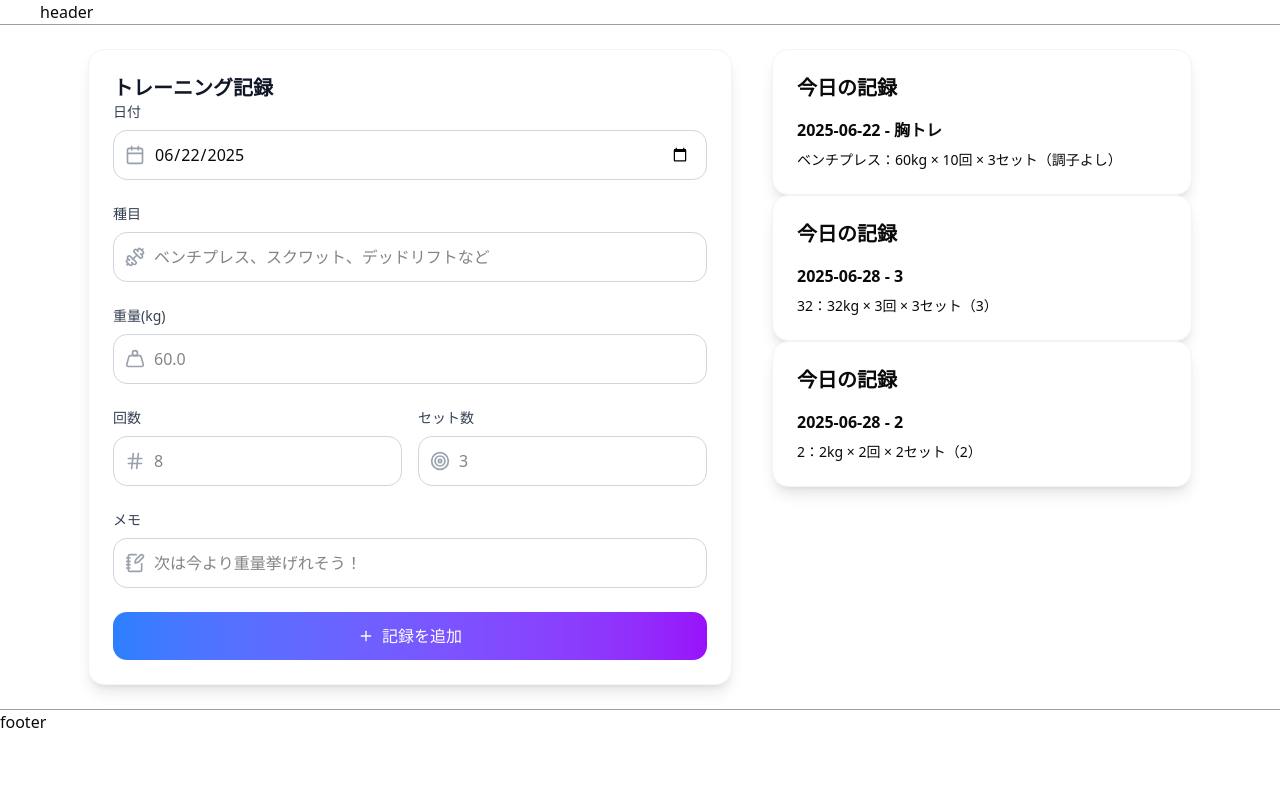
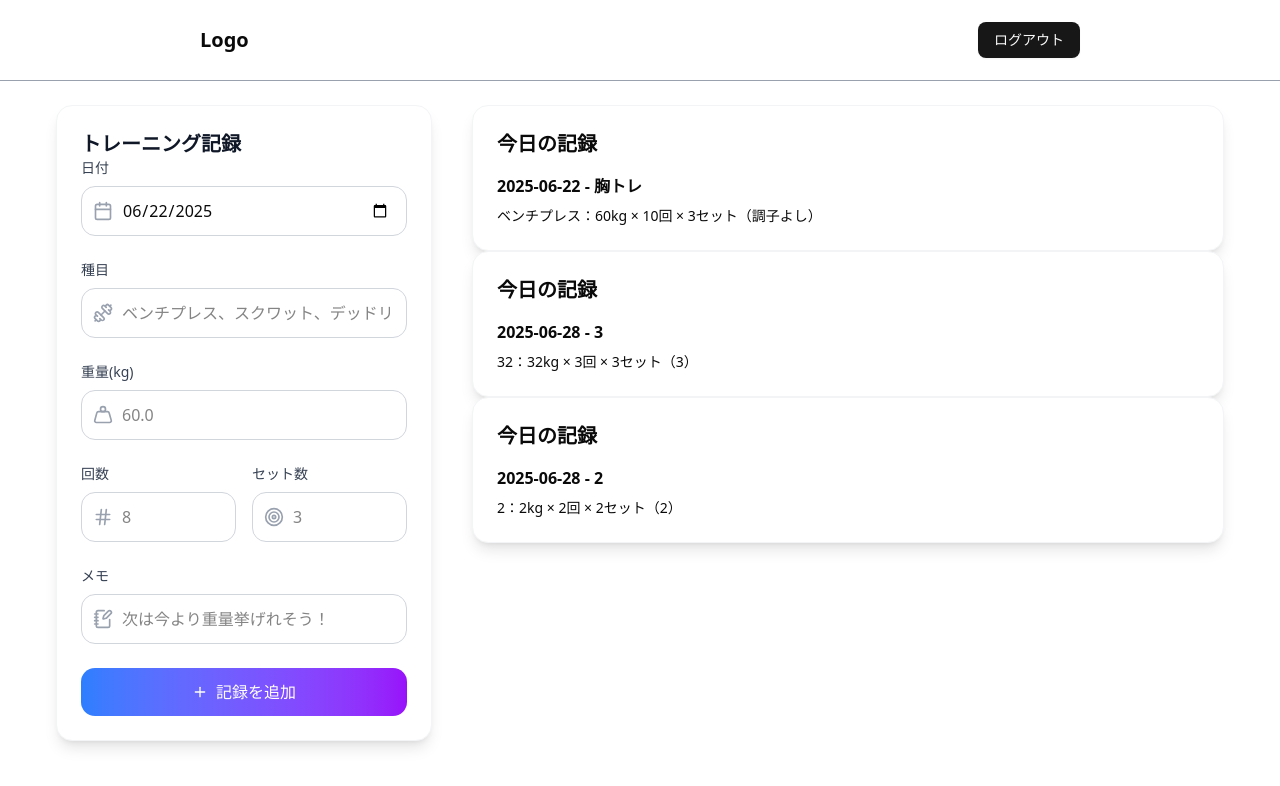
Before and after one commit to wataru-corder/work-app, a Next.js app: page /dashboard in a window 1280 px wide. Shown: the top 786 px of the page. Built offline with nearby package versions, Linux system fonts and the light colour scheme; data requests are answered from the project's data file.

Commit message:
ダッシュボードページのレイアウトを調整し、ヘッダーコンポーネントを追加。新しいボタンコンポーネントを作成し、依存関係に@radix-ui/react-slotを追加。

```diff
--- /dev/null
+++ b/app/Header.tsx
@@ -0,0 +1,19 @@
+import React from 'react'
+import { Button } from './components/ui/button'
+
+const Header = () => {
+  return (
+    <div>
+      <header className="border-b border-gray-400">
+        <div className="w-[75%] mx-auto flex justify-between items-center  px-10 h-20">
+          <h1 className="font-bold text-xl">Logo</h1>
+          <div>
+            <Button>ログアウト</Button>
+          </div>
+        </div>
+      </header>
+    </div>
+  )
+}
+
+export default Header
--- /dev/null
+++ b/app/components/ui/button.tsx
@@ -0,0 +1,59 @@
+import * as React from 'react'
+import { Slot } from '@radix-ui/react-slot'
+import { cva, type VariantProps } from 'class-variance-authority'
+
+import { cn } from '@/lib/utils'
+
+const buttonVariants = cva(
+  "inline-flex items-center justify-center gap-2 whitespace-nowrap rounded-md text-sm font-medium transition-all disabled:pointer-events-none disabled:opacity-50 [&_svg]:pointer-events-none [&_svg:not([class*='size-'])]:size-4 shrink-0 [&_svg]:shrink-0 outline-none focus-visible:border-ring focus-visible:ring-ring/50 focus-visible:ring-[3px] aria-invalid:ring-destructive/20 dark:aria-invalid:ring-destructive/40 aria-invalid:border-destructive",
+  {
+    variants: {
+      variant: {
+        default:
+          'bg-primary text-primary-foreground shadow-xs hover:bg-primary/90',
+        destructive:
+          'bg-destructive text-white shadow-xs hover:bg-destructive/90 focus-visible:ring-destructive/20 dark:focus-visible:ring-destructive/40 dark:bg-destructive/60',
+        outline:
+          'border bg-background shadow-xs hover:bg-accent hover:text-accent-foreground dark:bg-input/30 dark:border-input dark:hover:bg-input/50',
+        secondary:
+          'bg-secondary text-secondary-foreground shadow-xs hover:bg-secondary/80',
+        ghost:
+          'hover:bg-accent hover:text-accent-foreground dark:hover:bg-accent/50',
+        link: 'text-primary underline-offset-4 hover:underline',
+      },
+      size: {
+        default: 'h-9 px-4 py-2 has-[>svg]:px-3',
+        sm: 'h-8 rounded-md gap-1.5 px-3 has-[>svg]:px-2.5',
+        lg: 'h-10 rounded-md px-6 has-[>svg]:px-4',
+        icon: 'size-9',
+      },
+    },
+    defaultVariants: {
+      variant: 'default',
+      size: 'default',
+    },
+  }
+)
+
+function Button({
+  className,
+  variant,
+  size,
+  asChild = false,
+  ...props
+}: React.ComponentProps<'button'> &
+  VariantProps<typeof buttonVariants> & {
+    asChild?: boolean
+  }) {
+  const Comp = asChild ? Slot : 'button'
+
+  return (
+    <Comp
+      data-slot="button"
+      className={cn(buttonVariants({ variant, size, className }))}
+      {...props}
+    />
+  )
+}
+
+export { Button, buttonVariants }
--- a/app/dashboard/page.tsx
+++ b/app/dashboard/page.tsx
@@ -6,12 +6,14 @@
   const workouts = await getWorkouts()
 
   return (
-    <main className="p-6 w-[90%] max-w-[1200px] mx-auto">
+    <main className="p-6 w-[95%] max-w-[1400px] mx-auto">
       <div className="flex w-full gap-10">
         {/* トレーニング記録 */}
-        <WorkoutForm />
+        <div className="w-1/3">
+          <WorkoutForm />
+        </div>
         {/* 今日のトレーニング記録の表示 */}
-        <div className="flex-1">
+        <div className="w-2/3">
           <WorkoutList workout={workouts} />
         </div>
       </div>
--- a/app/layout.tsx
+++ b/app/layout.tsx
@@ -1,6 +1,7 @@
 import type { Metadata } from 'next'
 import { Geist, Geist_Mono } from 'next/font/google'
 import './globals.css'
+import Header from './Header'
 
 const geistSans = Geist({
   variable: '--font-geist-sans',
@@ -27,9 +28,8 @@
       <body
         className={`${geistSans.variable} ${geistMono.variable} antialiased`}
       >
-        <header className="border-b border-gray-400 px-10">header</header>
+        <Header />
         {children}
-        <footer className="border-t border-gray-400">footer</footer>
       </body>
     </html>
   )
--- a/package.json
+++ b/package.json
@@ -12,6 +12,7 @@
     "mock": "json-server --watch db.json --port 4000"
   },
   "dependencies": {
+    "@radix-ui/react-slot": "^1.2.3",
     "class-variance-authority": "^0.7.1",
     "clsx": "^2.1.1",
     "lucide-react": "^0.522.0",
```
Also changed, not shown: 1 other file (tests, documents, lock files or other folders).
